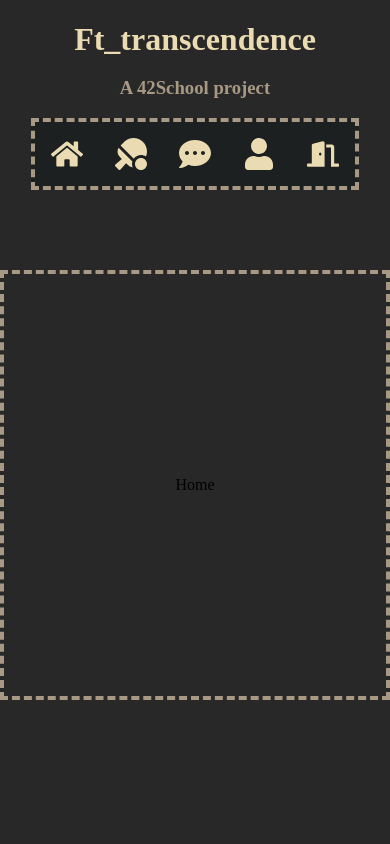
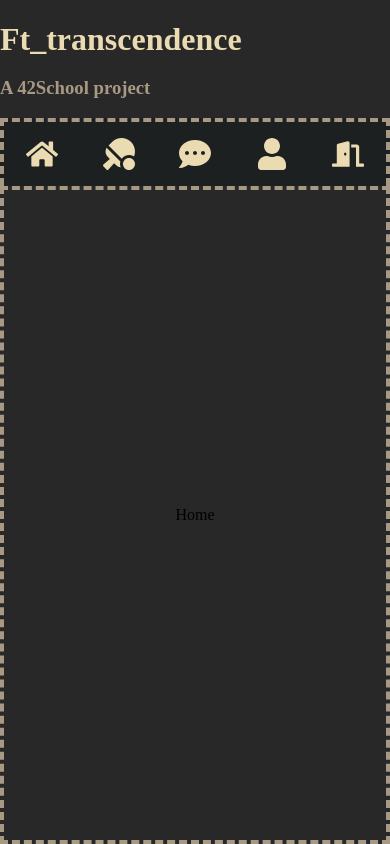
Before and after one commit to AntoineLemarchand/ft_transcendance, a React (Create React App) app in the folder containers/react-transcendance/: page / in a window 390 px wide. Built offline with nearby package versions, Linux system fonts and the light colour scheme.

Commit message:
feat(Content.tsx): responsive

```diff
--- a/containers/react-transcendance/src/component/App.tsx
+++ b/containers/react-transcendance/src/component/App.tsx
@@ -1,16 +1,54 @@
-import React from 'react'
-import Header from './Header'
-import Content from './Content'
+import * as React from 'react';
+
+import {
+	FaHome,
+	FaTableTennis,
+	FaCommentDots,
+	FaUser,
+	FaDoorOpen
+	} from 'react-icons/fa'
 
 import '../static/App.scss'
 
+import Home from './Home'
+import Play from './Play'
+import Chat from './Chat'
+import Profile from './Profile'
+import Header from './Header'
+
+const pages = [
+	{ icon: <FaHome/>, ref: 'Home', component: <Home/>},
+	{ icon: <FaTableTennis/>, ref: 'Play', component: <Play/>},
+	{ icon: <FaCommentDots/>, ref: 'Discuss', component: <Chat/>},
+	{ icon: <FaUser/>, ref: 'Profile', component: <Profile/>},
+	{ icon: <FaDoorOpen/>, ref: 'Profile', component: null}
+];
+
+
 function App() {
 	return (
-	<div className="App">
-		<Header></Header>
-		<Content></Content>
-	</div>
-   );
+			<div className="App">
+				<Header></Header>
+				<div className="links">
+				{
+					pages.map((page, idx) =>
+						<a href={'#' + page.ref} key={idx}>
+							{page.icon}
+						</a>
+					)
+				}
+				</div>
+				<div className="slides">
+				{
+					pages.map((page, idx) =>
+					 <div id={page.ref} className="component-wrapper" key={idx}>
+						{page.component}
+					 </div>
+					)
+				}
+				</div>
+			</div>
+		   )
 }
 
 export default App;
--- a/containers/react-transcendance/src/component/Content.tsx
+++ b/containers/react-transcendance/src/component/Content.tsx
@@ -14,19 +14,21 @@
 import Play from './Play'
 import Chat from './Chat'
 import Profile from './Profile'
+import Header from './Header'
 
 const pages = [
 	{ icon: <FaHome/>, ref: 'Home', component: <Home/>},
 	{ icon: <FaTableTennis/>, ref: 'Play', component: <Play/>},
 	{ icon: <FaCommentDots/>, ref: 'Discuss', component: <Chat/>},
 	{ icon: <FaUser/>, ref: 'Profile', component: <Profile/>},
-	{ icon: <FaDoorOpen/>, ref: 'Profile', component: null}
+	{ icon: <FaDoorOpen/>, ref: 'Logout', component: null}
 ];
 
 
 function Content() {
 	return (
 			<div className="Content">
+				<Header></Header>
 				<div className="links">
 				{
 					pages.map((page, idx) =>
--- a/containers/react-transcendance/src/component/Historic.tsx
+++ b/containers/react-transcendance/src/component/Historic.tsx
@@ -1,5 +1,4 @@
 import React from 'react';
-import Stack from '@mui/material/Stack';
 
 import '../static/Historic.scss';
 
@@ -46,6 +45,7 @@
 function Historic() {
 	return (
 			<table className="Historic">
+			<tbody>
 			<tr>
 					<th>opponent</th>
 					<th>status</th>
@@ -61,6 +61,7 @@
 				</tr>
 				)
 			}
+			</tbody>
 			</table>
 		   );
 }
--- a/containers/react-transcendance/src/component/Play.tsx
+++ b/containers/react-transcendance/src/component/Play.tsx
@@ -1,4 +1,5 @@
 import React from 'react';
+import Historic from './Historic'
 
 function Play() {
 	return (
--- a/containers/react-transcendance/src/component/Profile.tsx
+++ b/containers/react-transcendance/src/component/Profile.tsx
@@ -13,7 +13,7 @@
   const wins: number = 2
   const loss: number = 4
   const gamesPlayed: number = 6
-	const Oauth = false;
+  const Oauth = true
 
   return (
 	<div className="Profile">
--- a/containers/react-transcendance/src/static/App.scss
+++ b/containers/react-transcendance/src/static/App.scss
@@ -1,6 +1,86 @@
-@import 'gruvbox';
+@import './gruvbox';
+
+$linksHeight: 4rem;
+$slideWidth: 50rem;
+$slideHeight: 100%;
 
 .App {
+	display: flex;
+	flex-direction: column;
+	overflow: hidden;
 	height: 100%;
-	overflow: hidden;
+
+	.links {
+		width: $slideWidth;
+		max-width: 98%;
+		height: $linksHeight;
+		display: flex;
+		justify-content: space-around;
+		border: dashed .3rem color('textSecondary');
+		border-bottom: none;
+		margin: auto auto 0 auto;
+		background: color('backGround2');
+
+		a {
+			display: flex;
+			justify-content: center;
+			align-items: center;
+
+			width: 4rem;
+			transition: .2s ease-in;
+
+			font-size: 2rem;
+			color: color('textPrimary');
+
+			&:hover {
+				color: color('backGround2');
+			}
+
+			&:nth-child(1):hover {
+				background: color('greenPrimary');
+			}
+			&:nth-child(2):hover {
+				background: color('orangePrimary');
+			}
+			&:nth-child(3):hover {
+				background: color('yellowPrimary');
+			}
+			&:nth-child(4):hover {
+				background: color('aquaPrimary');
+			}
+			&:nth-child(5):hover {
+				background: color('redPrimary');
+			}
+		}
+	}
+
+	.slides {
+		flex-grow: 1;
+		width: $slideWidth;
+		max-width: 98%;
+		border: dashed .3rem color('textSecondary');
+		display: flex;
+		overflow: hidden;
+		margin: 0 auto auto auto;
+
+		scroll-snap-type: x mandatory;
+
+		scroll-behavior: smooth;
+
+		.component-wrapper {
+			min-width: 100%;
+			min-height: 100%;
+
+			scroll-snap-align: start;
+			flex-shrink: 0;
+			transform-origin: center center;
+			transform: scale(1);
+			transition: transform 0.5s;
+			position: relative;
+
+			display: flex;
+			justify-content: center;
+			align-items: center;
+		}
+	}
 }
--- a/containers/react-transcendance/src/static/Content.scss
+++ b/containers/react-transcendance/src/static/Content.scss
@@ -1,12 +1,23 @@
 @import './gruvbox';
 
+$linksHeight: 4rem;
+$slideWidth: 50rem;
+$slideHeight: 100%;
+
 .Content {
+	display: flex;
+	flex-direction: column;
+	height: 80%;
+
 	.links {
-		width: 4rem * 5; // * number of childs in nav
-		height: 4rem;
+		width: $slideWidth;
+		max-width: 98%;
+		height: $linksHeight;
 		display: flex;
+		justify-content: space-around;
 		border: dashed .3rem color('textSecondary');
-		margin: auto;
+		border-bottom: none;
+		margin: auto auto 0 auto;
 		background: color('backGround2');
 
 		a {
@@ -43,15 +54,13 @@
 	}
 
 	.slides {
-		width: 50rem;
-		height: 40rem;
+		flex-grow: 1;
+		width: $slideWidth;
 		max-width: 98%;
-		max-height: 50vh;
 		border: dashed .3rem color('textSecondary');
 		display: flex;
 		overflow: hidden;
-		margin: auto;
-		margin-top: 5rem;
+		margin: 0 auto auto auto;
 
 		scroll-snap-type: x mandatory;
 
--- a/containers/react-transcendance/src/static/Header.scss
+++ b/containers/react-transcendance/src/static/Header.scss
@@ -1,17 +1,15 @@
 @import './gruvbox';
 
 .Header {
-	width: 70%;
+	width: 50rem;
 	margin: 0 auto 0 auto;
 
 	h1 {
-		text-align: center;
 		margin-bottom: 0;
 		color: color('textPrimary');
 	}
 
 	h3 {
-		text-align: center;
 		color: color('textSecondary');
 	}
 }
--- a/containers/react-transcendance/src/static/gruvbox.scss
+++ b/containers/react-transcendance/src/static/gruvbox.scss
@@ -13,7 +13,7 @@
 	yellowSecondary:#d79921,
 	orangePrimary:	#fe8019,
 	orangeSecondary:#d65d0e,
-	redPrimary:		#fb4934,
+	redPrimary:	#fb4934,
 	redSecondary:	#cc241d,
 	greenPrimary:	#b8bb26,
 	greenSecondary:	#98971a,
```
Also changed, not shown: containers/react-transcendance/src/component/Theme.tsx (deleted, +0 -37 lines). Lines whose indentation alone changed are shown as unchanged.
